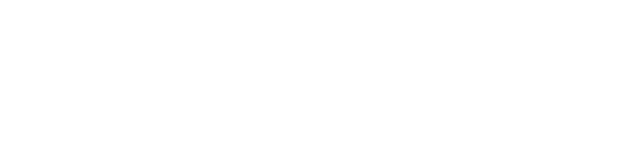
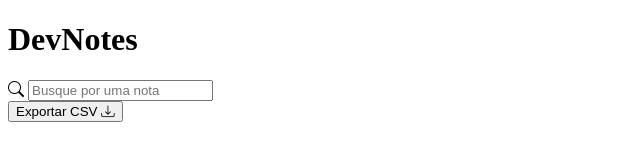
Before and after one commit to alexandrerogeriosn93/project-html-css-js-dev-notes, a plain HTML site: page index.html in a window 1280 px wide. Shown: the whole page, without its empty margins (0-640 px from the left). Drawn offline with nearby package versions, Linux system fonts and the light colour scheme.

Commit message:
feat: add header layout html

```diff
--- a/index.html
+++ b/index.html
@@ -11,5 +11,21 @@
     <link rel="stylesheet" href="assets/css/styles.css" />
     <script src="assets/js/scripts.js" defer></script>
   </head>
-  <body></body>
+  <body>
+    <header>
+      <h1>DevNotes</h1>
+      <div id="search-container">
+        <i class="bi bi-search"></i>
+        <input
+          type="text"
+          name="search-input"
+          id="search-input"
+          placeholder="Busque por uma nota"
+        />
+      </div>
+      <button id="exports-notes">
+        Exportar CSV <i class="bi bi-download"></i>
+      </button>
+    </header>
+  </body>
 </html>
```
